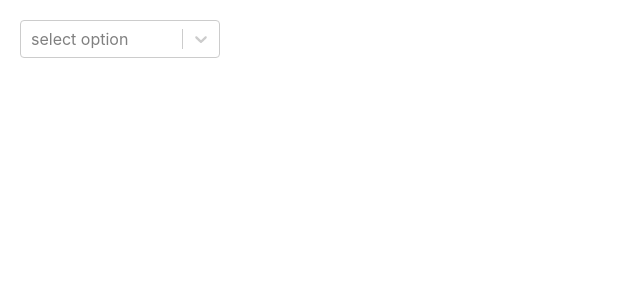
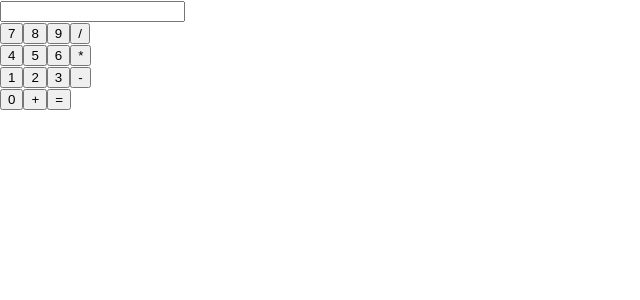
Before and after one commit to codeManeesha/nobelium, a React (Create React App) app: page / in a window 1280 px wide. Shown: the top 300 px of the page, without its empty margins (0-640 px from the left). Built offline with nearby package versions, Linux system fonts and the light colour scheme.

Commit message:
calculator

```diff
--- a/src/App.js
+++ b/src/App.js
@@ -1,21 +1,15 @@
-import Select from 'react-select'
-import {useState} from 'react'
+
 import './App.css';
+import Calculator from './components/Calculator';
 
 function App() {
-  const[value,Setvalue]=useState(null)
-  const option=[
-    {value:'apple',label:'apple'},
-    {value:'banana',label:'banana'},
-    {value:'litchi',label:'litchi'},
-    {value:'mango',label:'mango'},
-    {value:'papaya',label:'papaya'}
-  ]
+
+
   return (
 
-    <div style={{margin:20,width:200}}>
-   <Select options={option} defaultValue={value} placeholder="select option" onChange={Setvalue} isSearchable/>
-    </div>
+   <div>
+    <Calculator/>
+   </div>
 
   );
 }
--- /dev/null
+++ b/src/components/Calculator.css
@@ -0,0 +1,39 @@
+.calculator {
+    display: flex;
+    flex-direction: column;
+    align-items: center;
+    justify-content: center;
+    margin: 20px;
+  }
+
+  .input-container {
+    display: flex;
+    justify-content: center;
+    align-items: center;
+    margin-bottom: 10px;
+  }
+
+  input[type="number"],
+  select {
+    margin: 0 10px;
+    padding: 10px;
+    border: none;
+    border-radius: 5px;
+    font-size: 1rem;
+    outline: none;
+  }
+
+  button {
+    padding: 10px;
+    border: none;
+    border-radius: 5px;
+    background-color: #007bff;
+    color: white;
+    font-size: 1rem;
+    cursor: pointer;
+  }
+
+  .result {
+    font-size: 1.5rem;
+    font-weight: bold;
+  }
--- /dev/null
+++ b/src/components/Calculator.js
@@ -0,0 +1,86 @@
+import React, { useState } from 'react';
+
+function Calculator() {
+  const [display, setDisplay] = useState('');
+  const [previousValue, setPreviousValue] = useState(null);
+  const [operator, setOperator] = useState(null);
+
+  function handleNumberClick(number) {
+    setDisplay(display + number.toString());
+  }
+
+  function handleOperatorClick(nextOperator) {
+    const inputValue = parseFloat(display);
+
+    if (previousValue === null) {
+      setPreviousValue(inputValue);
+    } else if (operator) {
+      const result = performCalculation();
+      setPreviousValue(result);
+      setDisplay(result.toString());
+    }
+
+    setOperator(nextOperator);
+    setDisplay('');
+  }
+
+  function handleEqualsClick() {
+    const inputValue = parseFloat(display);
+    const result = performCalculation(inputValue);
+    setPreviousValue(null);
+    setOperator(null);
+    setDisplay(result.toString());
+  }
+
+  function performCalculation(inputValue = parseFloat(display)) {
+    const previous = previousValue;
+
+    switch (operator) {
+      case '+':
+        return previous + inputValue;
+      case '-':
+        return previous - inputValue;
+      case '*':
+        return previous * inputValue;
+      case '/':
+        return previous / inputValue;
+      default:
+        return inputValue;
+    }
+  }
+
+  return (
+    <div>
+      <input type="text" value={display} readOnly />
+
+      <div>
+        <button onClick={() => handleNumberClick(7)}>7</button>
+        <button onClick={() => handleNumberClick(8)}>8</button>
+        <button onClick={() => handleNumberClick(9)}>9</button>
+        <button onClick={() => handleOperatorClick('/')}>/</button>
+      </div>
+
+      <div>
+        <button onClick={() => handleNumberClick(4)}>4</button>
+        <button onClick={() => handleNumberClick(5)}>5</button>
+        <button onClick={() => handleNumberClick(6)}>6</button>
+        <button onClick={() => handleOperatorClick('*')}>*</button>
+      </div>
+
+      <div>
+        <button onClick={() => handleNumberClick(1)}>1</button>
+        <button onClick={() => handleNumberClick(2)}>2</button>
+        <button onClick={() => handleNumberClick(3)}>3</button>
+        <button onClick={() => handleOperatorClick('-')}>-</button>
+      </div>
+
+      <div>
+        <button onClick={() => handleNumberClick(0)}>0</button>
+        <button onClick={() => handleOperatorClick('+')}>+</button>
+        <button onClick={() => handleEqualsClick()}>=</button>
+      </div>
+    </div>
+  );
+}
+
+export default Calculator;
```
